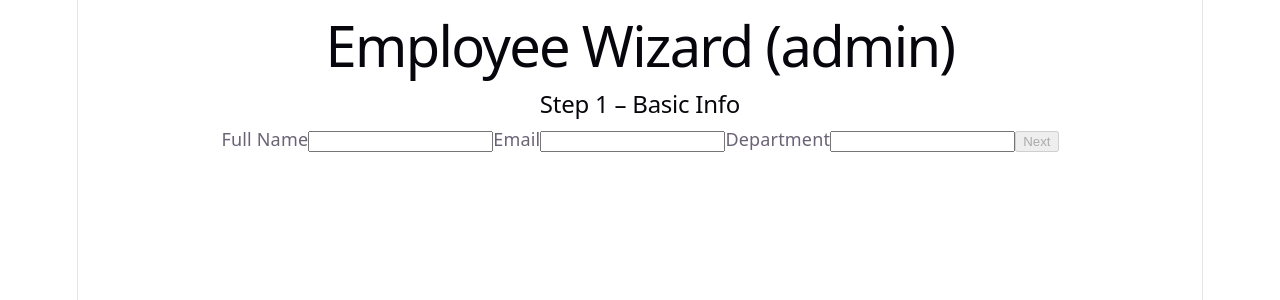
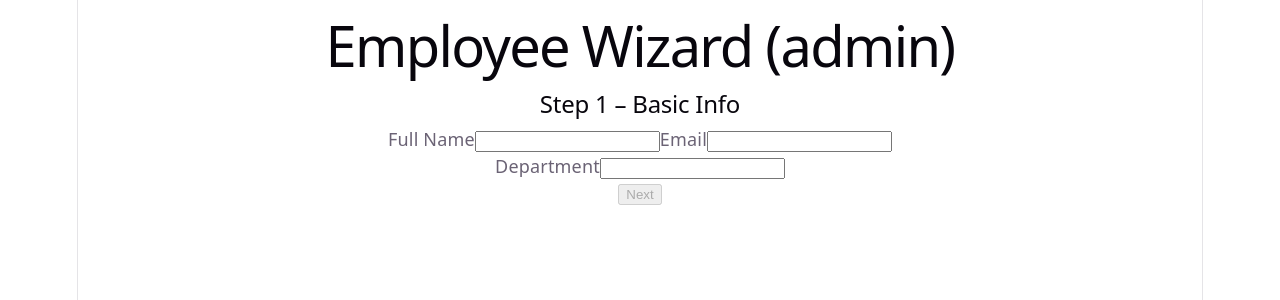
Before and after one commit to arieaditya/employee-wizard-assignment, a React (Vite) app: page /wizard in a window 1280 px wide. Shown: the top 300 px of the page. Built offline with nearby package versions, Linux system fonts and the light colour scheme; the HTML template or start-up script is replaced by a standard one.

Commit message:
feat: add async department autocomplete in basic info step

```diff
--- a/src/components/BasicInfoStep.tsx
+++ b/src/components/BasicInfoStep.tsx
@@ -1,4 +1,9 @@
 import type { BasicInfoForm } from "../types/employee";
+import { useAutocomplete } from "../hooks/useAutoComplete";
+import { fetchDepartments } from "../services/basicInfoApi";
+import AsyncAutocomplete from "../components/AsyncAutoComplete";
+
+type Department = { id: number; name: string };
 
 type Props = {
   value: BasicInfoForm;
@@ -7,16 +12,23 @@ type Props = {
 };
 
 const BasicInfoStep = ({ value, onChange, onNext }: Props) => {
+  const { query, setQuery, results, loading, error } =
+    useAutocomplete<Department>(fetchDepartments);
+
   const isValid =
     value.fullName.trim().length > 0 &&
     value.email.trim().length > 0 &&
     value.department.trim().length > 0;
 
-  const handleChange =
+  const handleFieldChange =
     (field: keyof BasicInfoForm) =>
     (e: React.ChangeEvent<HTMLInputElement>) => {
       onChange({ ...value, [field]: e.target.value });
     };
+
+  const handleDepartmentChange = (deptName: string) => {
+    onChange({ ...value, department: deptName });
+  };
 
   return (
     <section>
@@ -27,7 +39,7 @@ const BasicInfoStep = ({ value, onChange, onNext }: Props) => {
         <input
           type="text"
           value={value.fullName}
-          onChange={handleChange("fullName")}
+          onChange={handleFieldChange("fullName")}
         />
       </label>
 
@@ -36,18 +48,20 @@ const BasicInfoStep = ({ value, onChange, onNext }: Props) => {
         <input
           type="email"
           value={value.email}
-          onChange={handleChange("email")}
+          onChange={handleFieldChange("email")}
         />
       </label>
 
-      <label>
-        Department
-        <input
-          type="text"
-          value={value.department}
-          onChange={handleChange("department")}
-        />
-      </label>
+      <AsyncAutocomplete<Department>
+        label="Department"
+        value={value.department}
+        onChange={handleDepartmentChange}
+        displayKey="name"
+        suggestions={results}
+        loading={loading}
+        error={error}
+        onQueryChange={setQuery}
+      />
 
       <button onClick={onNext} disabled={!isValid}>
         Next
```
